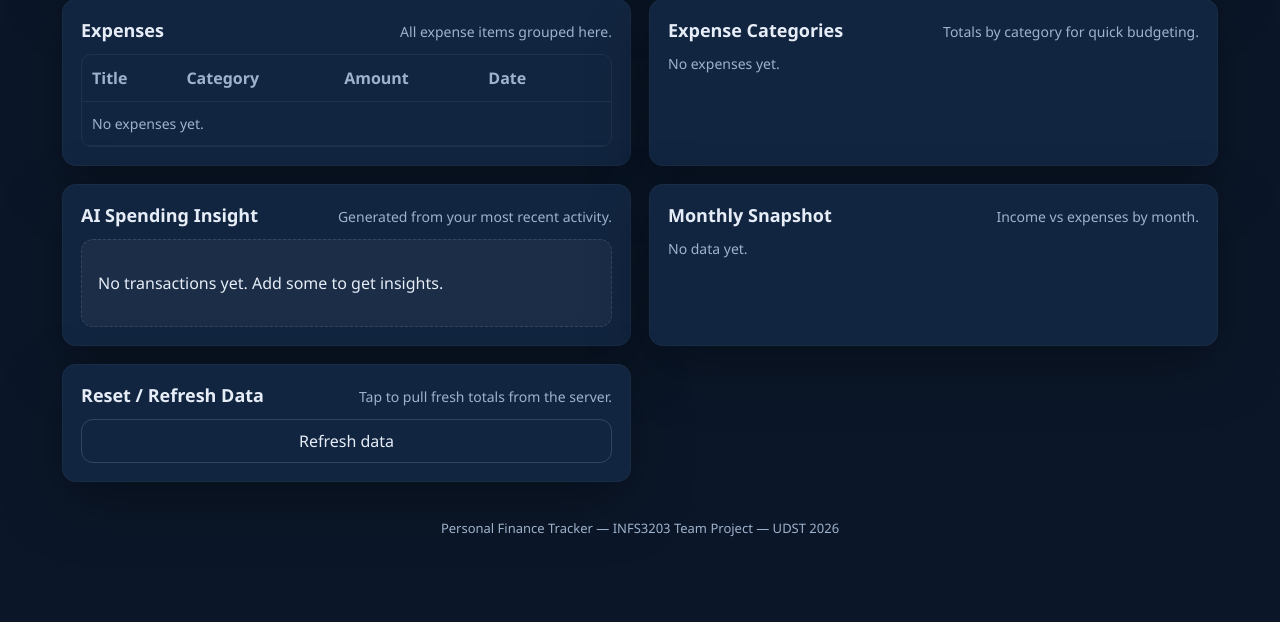
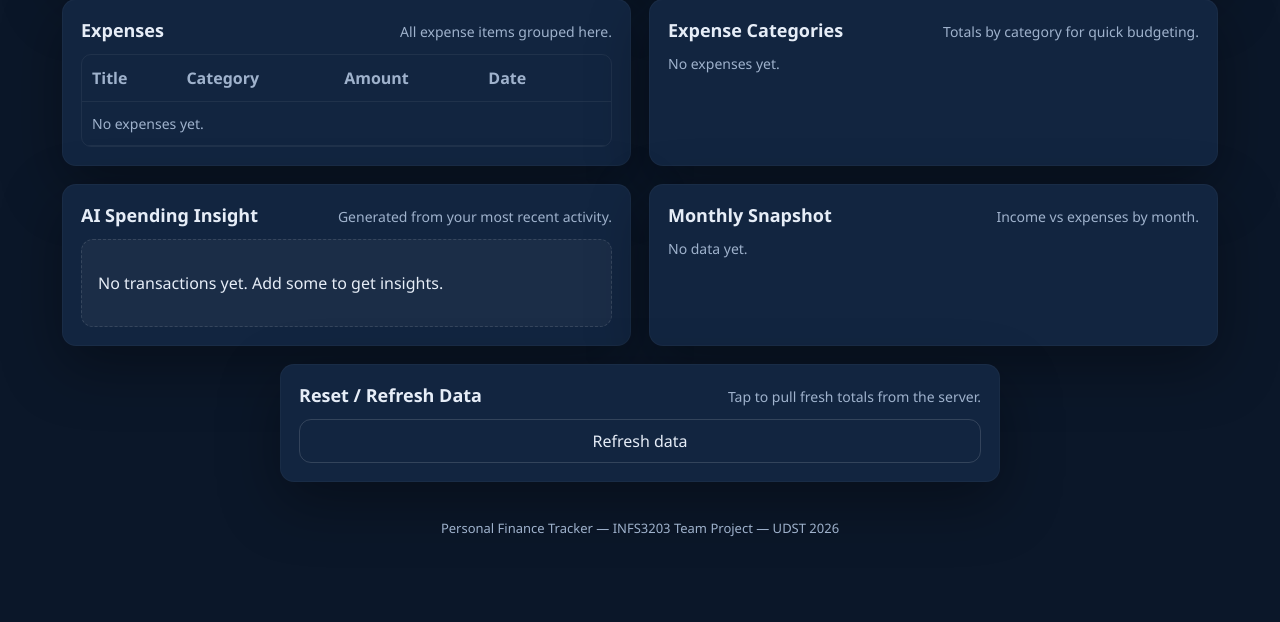
Before and after one commit to sumantboppana618/Personal-Finance-Tracker, a Flask app: page / in a window 1280 px wide. Shown: the part 840-1462 px from the top of the page. Run offline with Flask 2, Linux system fonts and the light colour scheme; data that the repository does not hold is empty.

Commit message:
docs/ui: update README and center reset card

```diff
--- a/static/style.css
+++ b/static/style.css
@@ -111,6 +111,13 @@ h1 {
 
 .form-card,
 .filters-card { grid-column: span 2; }
+
+.reset-card {
+    grid-column: 1 / -1;
+    width: 100%;
+    max-width: 720px;
+    justify-self: center;
+}
 
 .section-header {
     display: flex;
--- a/templates/index.html
+++ b/templates/index.html
@@ -178,7 +178,7 @@
                 </div>
             </section>
 
-            <section class="card">
+            <section class="card reset-card">
                 <div class="section-header">
                     <h2>Reset / Refresh Data</h2>
                     <p class="hint">Tap to pull fresh totals from the server.</p>
```
Also changed, not shown: README.md.
